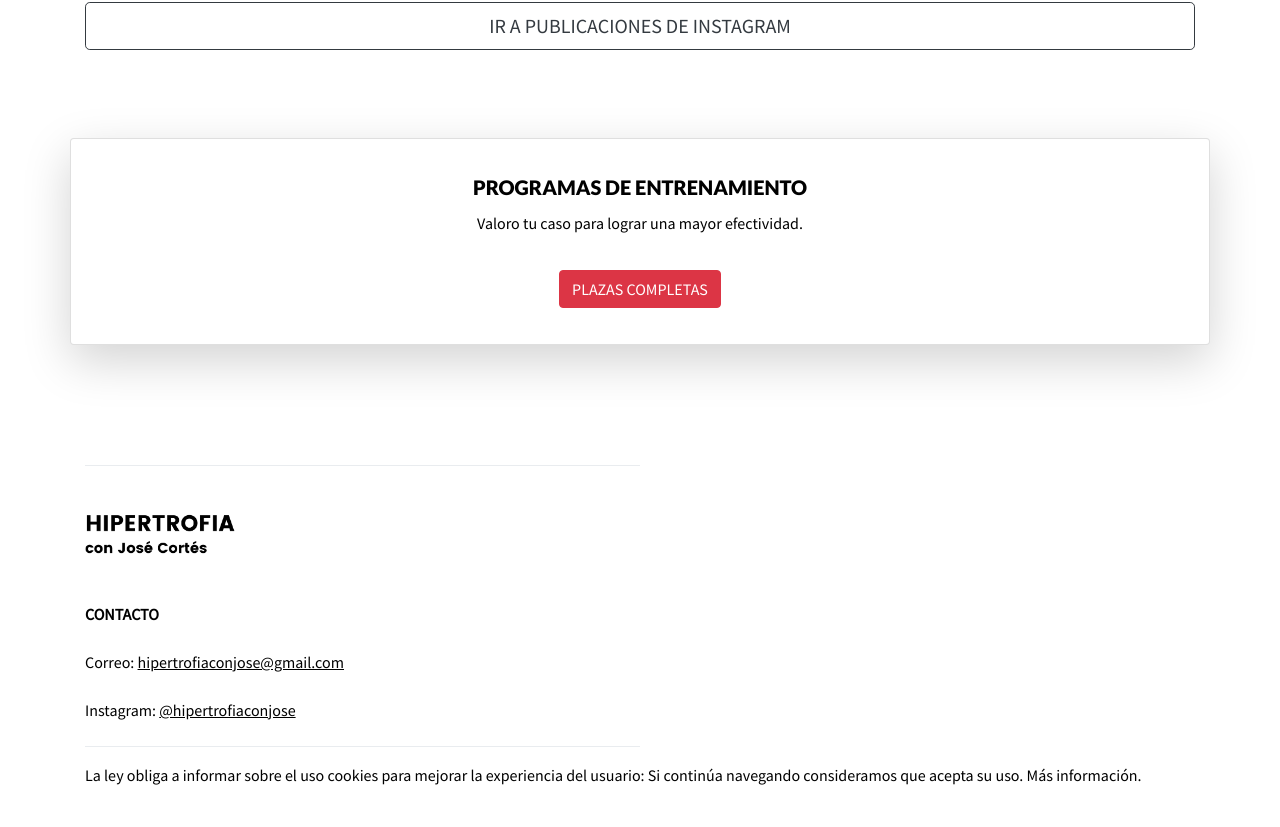
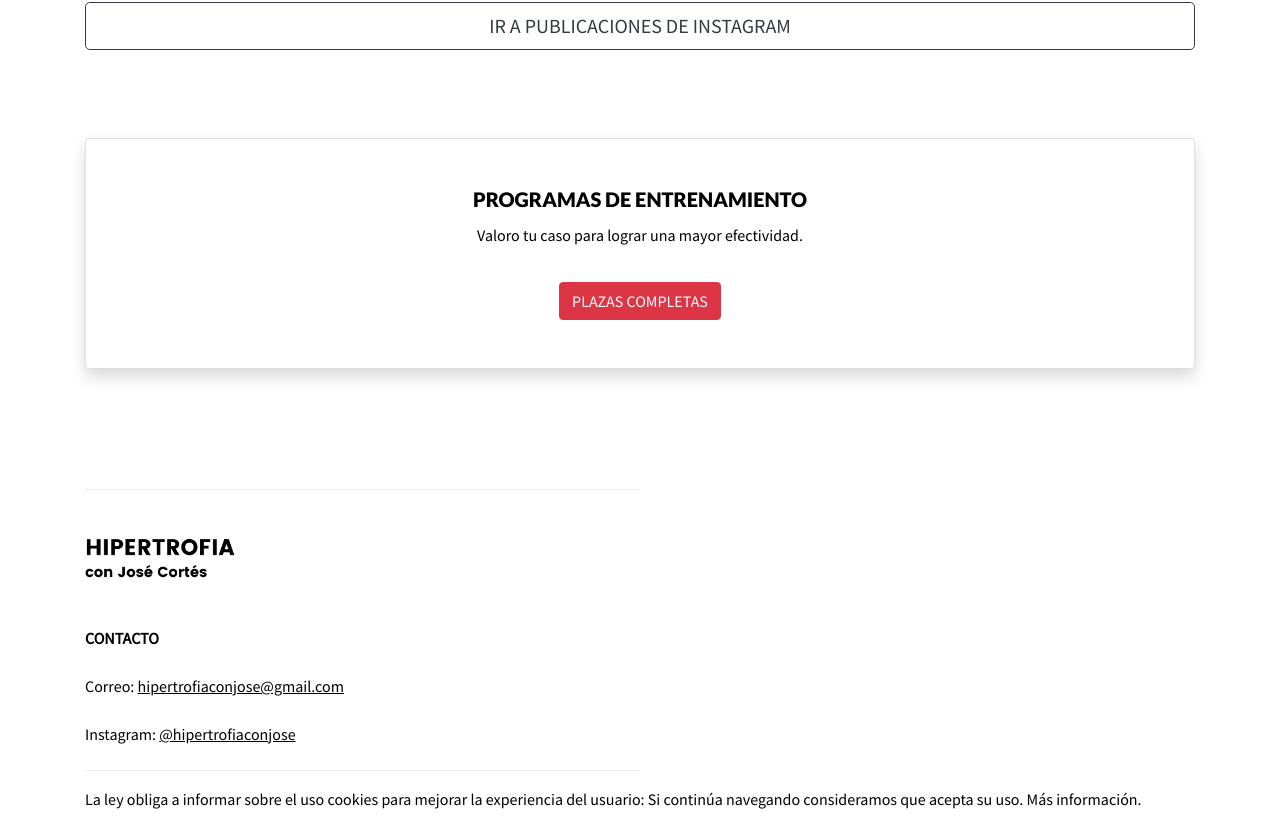
Before and after one commit to hipertrofiaconjose/hcj, an Angular app: page / in a window 1280 px wide. Shown: the part 1823-2650 px from the top of the page. Before the commit the page ends 2626 px from the top, so only its background shows below. Built offline with nearby package versions, Linux system fonts and the light colour scheme.

Commit message:
CentrarProgramas

```diff
--- a/src/app/home/home.component.html
+++ b/src/app/home/home.component.html
@@ -111,14 +111,17 @@ Puede ver la información que comparto a través de mi cuenta de Instagram
 <br>
 </div>
 
-<div class="card container shadow-lg my-5 py-3 container-xs">
-    <div class="card-body">
+<div class="container">
+
+<div class="card container shadow my-5 p-4 py-lg-5">
+    <!-- <div class="card-body"> -->
       <h5 class="card-title titulo text-center">PROGRAMAS DE ENTRENAMIENTO</h5>
       <p class="card-text text-center">Valoro tu caso para lograr una mayor efectividad.</p>
       <div class="text-center">
         <button type="button" class="btn btn-danger">PLAZAS COMPLETAS</button> </div>
         <!-- Quito el href del botón, menos molesto para el usuario que recargar la página -->
-    </div>
+    <!-- </div> -->
   </div>
 
+</div>
   <br>
--- a/src/app/servicio/servicio.component.html
+++ b/src/app/servicio/servicio.component.html
@@ -121,6 +121,7 @@ Schoenfeld, Ogborn, Phillips, Krieger, Vigotsky, Contreras, Mavros, Helms, Loenn
   <br>
   </div>
 
+<div class="container">
 
 <div class="mx-auto card text-center"  style="width: 22rem;"> <!-- style="width: 25rem;" -->
   <div class="card-header fondo-negro text-white">
@@ -143,7 +144,7 @@ Schoenfeld, Ogborn, Phillips, Krieger, Vigotsky, Contreras, Mavros, Helms, Loenn
   </div> -->
 </div>
 
-
+</div>
 <!-- Preguntas y respuestas -->
 <div class="container my-5 h5 d-none">
 
```
